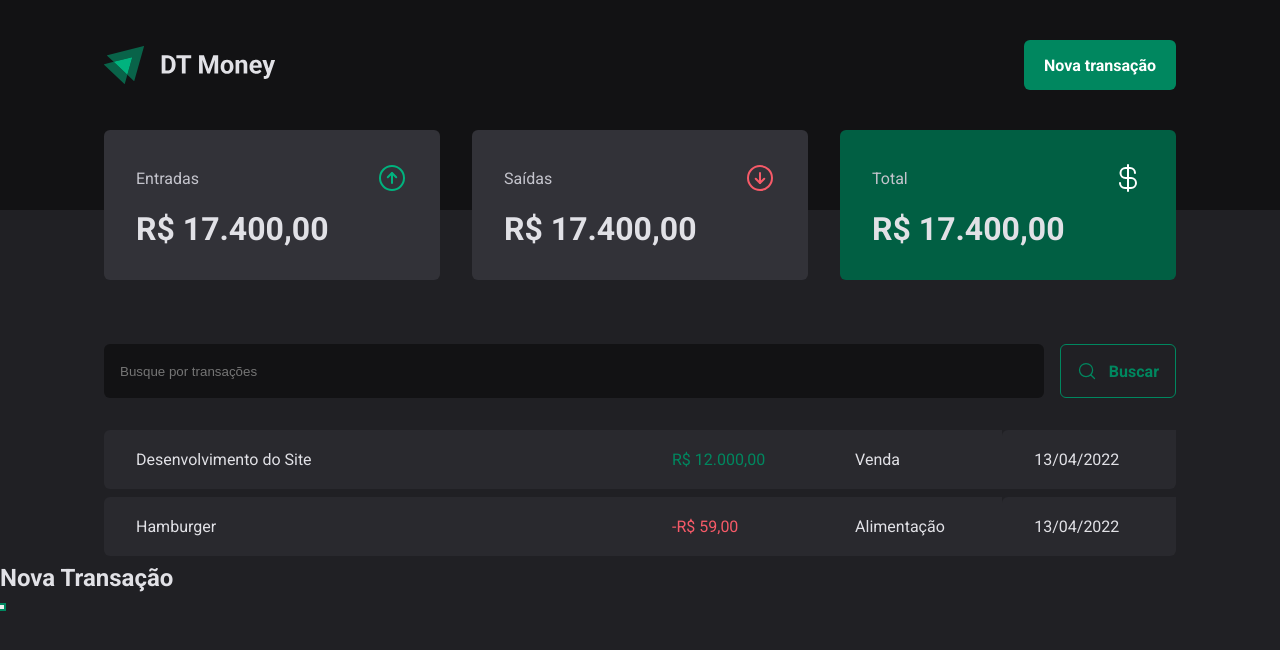
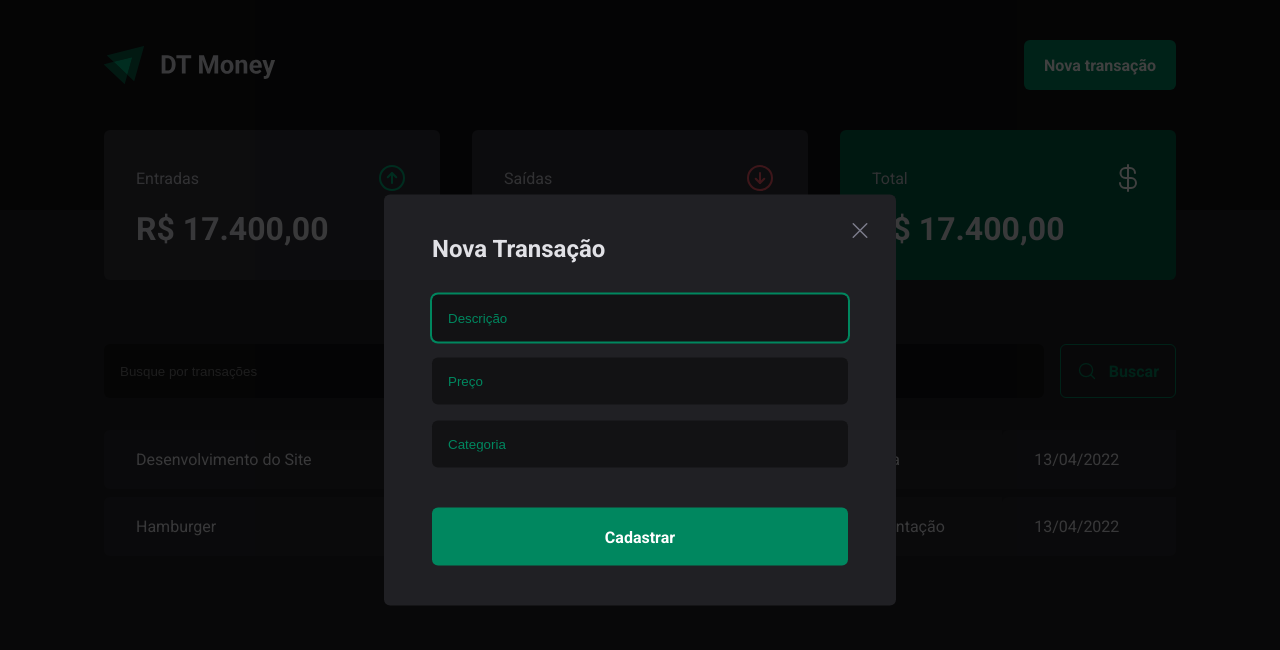
Before and after one commit to Orlandovpjunior/consumo_api_react, a React (Vite) app in the folder dt-money/: page / in a window 1280 px wide. Both pictures are taken after a click on the button "Nova transação". Shown: the top 650 px of the page. Built offline with nearby package versions, Linux system fonts and the light colour scheme.

Commit message:
style: estiliza componete de dialog

```diff
--- a/dt-money/src/components/Header/index.tsx
+++ b/dt-money/src/components/Header/index.tsx
@@ -1,6 +1,7 @@
 import { HeaderContainer, HeaderContent, NewTransactionButton } from "./styles";
 import logoImg from '../../assets/dt-money.svg'
 import * as  Dialog from "@radix-ui/react-dialog";
+import { NewTransactionModal } from "../NewTransactionModal/Index";
 
 export function Header(){
     return(
@@ -11,15 +12,7 @@
                     <Dialog.Trigger asChild>
                         <NewTransactionButton>Nova transação</NewTransactionButton>
                     </Dialog.Trigger>
-                    <Dialog.Portal>
-                        <Dialog.Overlay/>
-                        <Dialog.Content>
-                            <Dialog.Title>
-                                Nova Transação
-                            </Dialog.Title>
-                            <Dialog.Close/>
-                        </Dialog.Content>
-                    </Dialog.Portal>
+                <NewTransactionModal/>
                 </Dialog.Root>
             </HeaderContent>
         </HeaderContainer>
--- /dev/null
+++ b/dt-money/src/components/NewTransactionModal/Index.tsx
@@ -0,0 +1,41 @@
+import * as  Dialog from "@radix-ui/react-dialog"
+import { CloseButton, Content, Overlay } from "./styles"
+import { X } from "phosphor-react"
+
+
+export function NewTransactionModal() {
+    return (
+
+        <Dialog.Portal>
+            <Overlay />
+            <Content>
+                <Dialog.Title>
+                    Nova Transação
+                </Dialog.Title>
+
+                <form action="">
+                    <input
+                        type="text"
+                        placeholder="Descrição"
+                        required
+                    />
+                    <input
+                        type="number"
+                        placeholder="Preço"
+                        required
+                    />
+                    <input
+                        type="text"
+                        placeholder="Categoria"
+                        required
+                    />
+
+                    <button type="submit">Cadastrar</button>
+                </form>
+                <CloseButton>
+                    <X size={24}/>
+                </CloseButton>
+            </Content>
+        </Dialog.Portal>
+    )
+}
--- /dev/null
+++ b/dt-money/src/components/NewTransactionModal/styles.ts
@@ -0,0 +1,71 @@
+import styled from "styled-components";
+import * as  Dialog from "@radix-ui/react-dialog"
+
+export const Overlay = styled(Dialog.Overlay)`
+    position:fixed;
+    width: 100vw;
+    height: 100vh;
+    inset:0;
+    background:rgba(0,0,0,0.75);
+
+`;
+
+export const Content = styled(Dialog.Content)`
+    min-width:32rem;
+    border-radius:6px;
+    padding: 2.5rem 3rem;
+    background: ${props => props.theme['gray-800']};
+
+    position:fixed;
+    top:50%;
+    left:50%;
+    transform: translate(-50%, -50%);
+
+
+    form{
+        margin-top:2rem;
+        display:flex;
+        flex-direction:column;
+        gap: 1rem;
+    }
+
+    input{
+        border-radius: 6px;
+        border: 0;
+        background-color: ${props => props.theme['gray-900']};
+        color: ${props => props.theme['gray-300']};
+        padding: 1rem;
+
+        &::placeholder{
+            color: ${props => props.theme['green-500']};
+        }
+    }
+
+    button[type="submit"]{
+        height:58px;
+        border:0;
+        background: ${props => props.theme['green-500']};
+        color: ${props => props.theme.white};
+        font-weight: bold;
+        padding: 0 1.25rem;
+        border-radius:6px;
+        margin-top: 1.5rem;
+        cursor: pointer;
+
+        &:hover{
+            background: ${props => props.theme['green-700']};
+            transition: background-color 0.2s;
+        }
+    }
+`;
+
+export const CloseButton = styled(Dialog.Close)`
+    position: absolute;
+    background: transparent;
+    border: 0;
+    top: 1.5rem;
+    right: 1.5rem;
+    line-height:0;
+    cursor: pointer;
+    color: ${props => props.theme['gray-500']};
+`;
```
